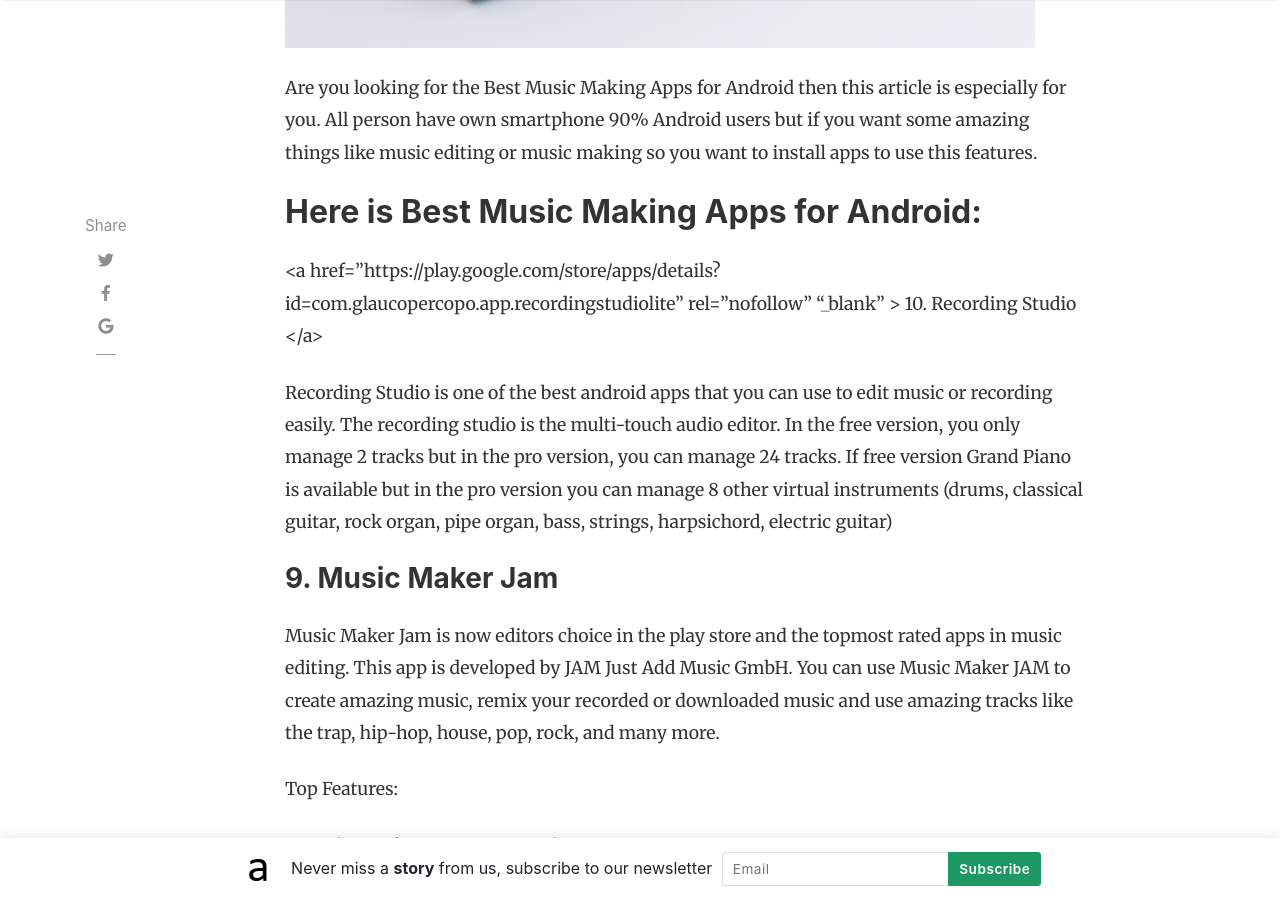
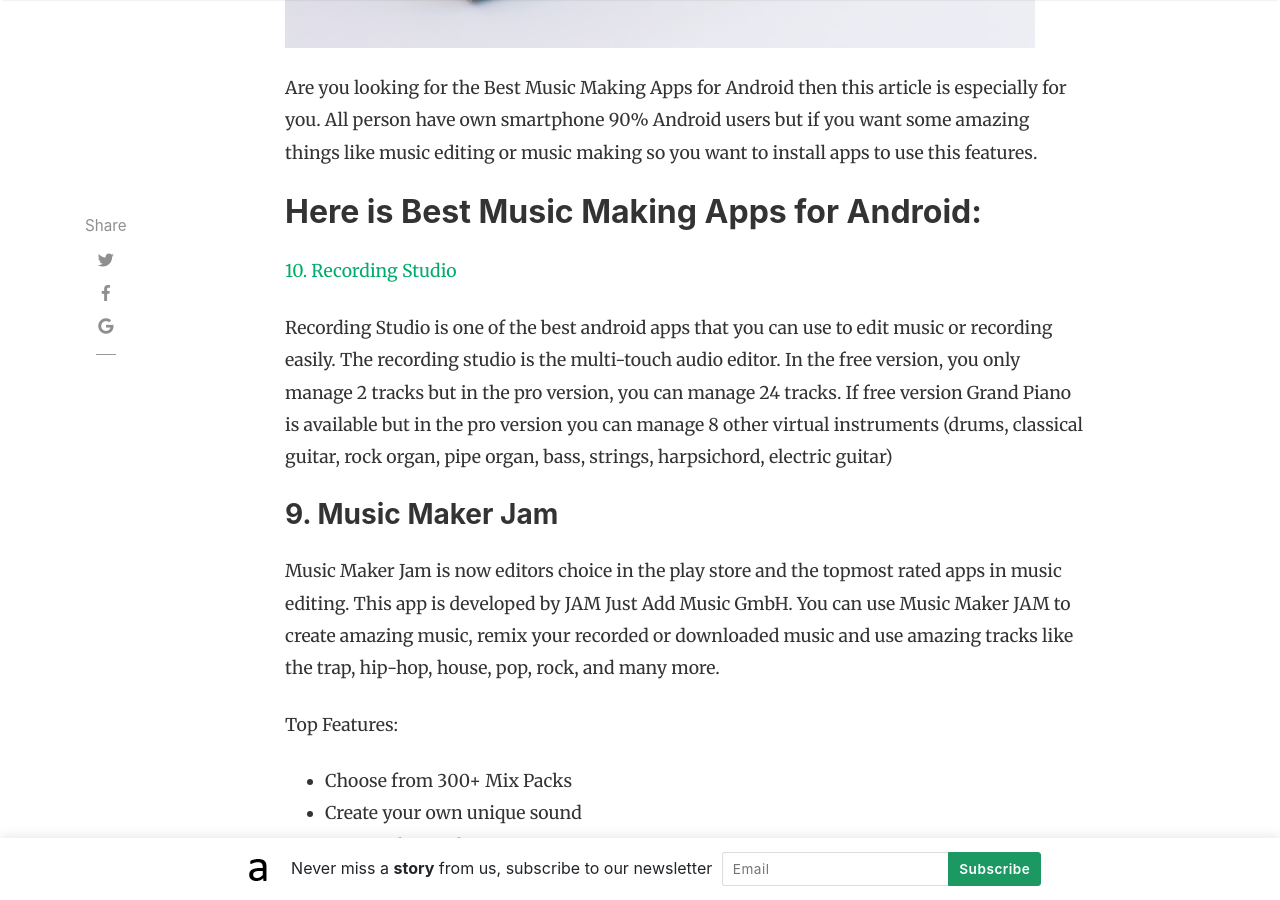
Before and after one commit to andrimoopensource/blog, a Jekyll site: the page built from _posts/2018-08-12-best-music-making-apps-for-android.md, in a window 1280 px wide and 900 px high, scrolled down 915 px. Built offline with Jekyll 4.4.1, drawn with Linux system fonts in a browser that asks for light colours; nearby versions of some CDN libraries; comment, search, counter and statistics services are not loaded; part of the change alters nothing that is shown.

Commit message:
Update 2018-08-12-best-music-making-apps-for-android.md

```diff
--- a/_posts/2018-08-12-best-music-making-apps-for-android.md
+++ b/_posts/2018-08-12-best-music-making-apps-for-android.md
@@ -10,7 +10,7 @@ Are you looking for the Best Music Making Apps for Android then this article is
 
 ## Here is Best Music Making Apps for Android:
 
-<a href="https://play.google.com/store/apps/details?id=com.glaucopercopo.app.recordingstudiolite" rel="nofollow" "_blank" > 10. Recording Studio </a>
+[10. Recording Studio](https://play.google.com/store/apps/details?id=com.glaucopercopo.app.recordingstudiolite)
 
 Recording Studio is one of the best android apps that you can use to edit music or recording easily. The recording studio is the multi-touch audio editor. In the free version, you only manage 2 tracks but in the pro version, you can manage 24 tracks. If free version Grand Piano is available but in the pro version you can manage 8 other virtual instruments (drums, classical guitar, rock organ, pipe organ, bass, strings, harpsichord, electric guitar)
 
```
